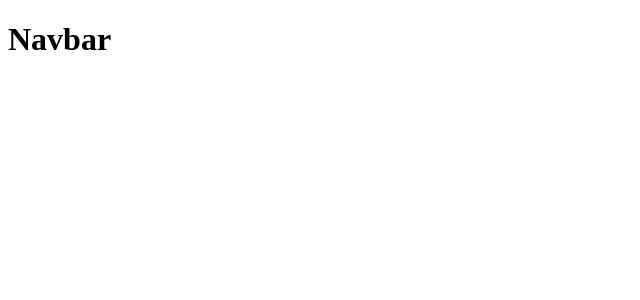
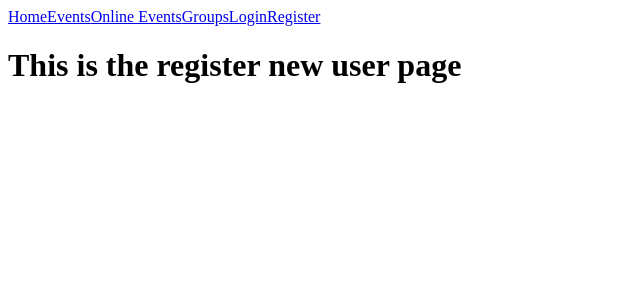
Before and after one commit to vjmreysantos/project-three-frontend, a React (Create React App) app: page /register in a window 1280 px wide. Shown: the top 300 px of the page, without its empty margins (0-640 px from the left). Built offline with nearby package versions, Linux system fonts and the light colour scheme.

Commit message:
Setup the groups index page with a groupCard component. Added links in navbar and created components for login and registration.

```diff
--- a/src/App.js
+++ b/src/App.js
@@ -1,10 +1,13 @@
 import React from 'react'
 import { BrowserRouter, Switch, Route } from 'react-router-dom'
+
 import Nav from './components/common/Nav'
 import Home from './components/common/Home'
 import EventIndex from './components/events/EventIndex'
 import OnlineEventIndex from './components/onlineEvents/OnlineEventIndex'
 import GroupIndex from './components/groups/GroupIndex'
+import Login from './components/auth/Login'
+import Register from './components/auth/Register'
 
 function App() {
   return (
@@ -23,6 +26,12 @@ function App() {
         <Route exact path="/groups">
           <GroupIndex />
         </Route>
+        <Route exact path="/login">
+          <Login />
+        </Route>
+        <Route exact path="/register">
+          <Register />
+        </Route>
       </Switch>
     </BrowserRouter>
   )
--- /dev/null
+++ b/src/components/auth/Login.js
@@ -0,0 +1,7 @@
+function Login() {
+  return (
+    <h1>This is the login page.</h1>
+  )
+}
+
+export default Login
--- /dev/null
+++ b/src/components/auth/Register.js
@@ -0,0 +1,7 @@
+function Register() {
+  return (
+    <h1>This is the register new user page</h1>
+  )
+}
+
+export default Register
--- a/src/components/common/Nav.js
+++ b/src/components/common/Nav.js
@@ -1,6 +1,27 @@
+import { Link } from 'react-router-dom'
+
 function Nav() {
   return (
-    <h1>Navbar</h1>
+    <nav>
+      <Link to="/">
+        Home
+      </Link>
+      <Link to="/events">
+        Events
+      </Link>
+      <Link to="/online-events">
+        Online Events
+      </Link>
+      <Link to="/groups">
+        Groups
+      </Link>
+      <Link to="/login">
+        Login
+      </Link>
+      <Link to="/register">
+        Register
+      </Link>
+    </nav>
   )
 }
 export default Nav
--- /dev/null
+++ b/src/components/groups/GroupCard.js
@@ -0,0 +1,22 @@
+function GroupCard({ group }) {
+  return (
+    <div key={group._id}>
+      <h2>{group.name}</h2>
+      <figure>
+        <img src={group.image} alt={group.name} width="300px" />
+      </figure>
+      <p>{group.description}</p>
+      <p>{group.category.map(category => {
+        return <span key={category}>{category} </span>
+      })}</p>
+      <div>
+        {group.comments}
+      </div>
+      <ul>Members</ul>
+      {group.members.map(member => {
+        return <li key={member._id}>{member.name}</li>
+      })}
+    </div>
+  )
+}
+export default GroupCard
--- a/src/components/groups/GroupIndex.js
+++ b/src/components/groups/GroupIndex.js
@@ -1,7 +1,40 @@
+import React from 'react'
+import axios from 'axios'
+
+import GroupCard from './GroupCard'
+
 function GroupIndex() {
+  const [groups, setGroups] = React.useState(null)
+  const [isError, setIsError] = React.useState(false)
+  const isLoading = !groups && !isError
+
+  React.useEffect(() => {
+    const getData = async () => {
+      try {
+        const res = await axios.get('/api/groups')
+        setGroups(res.data)
+        console.log(groups)
+      } catch (err) {
+        console.log(err)
+        setIsError(true)
+      }
+    }
+    getData()
+  }, [])
+
   return (
-    <h1>This is the group index page</h1>
+    <section>
+      <h1>Groups</h1>
+      <div>
+        {isError && <p>Sorry, used the wrong spell.</p>}
+        {isLoading && <p>...loading groups</p>}
+        {groups && groups.map(group => {
+          return <GroupCard key={group._id} group={group} />
+        })
+        }
+      </div>
+    </section>
+
   )
-
 }
 export default GroupIndex
```
